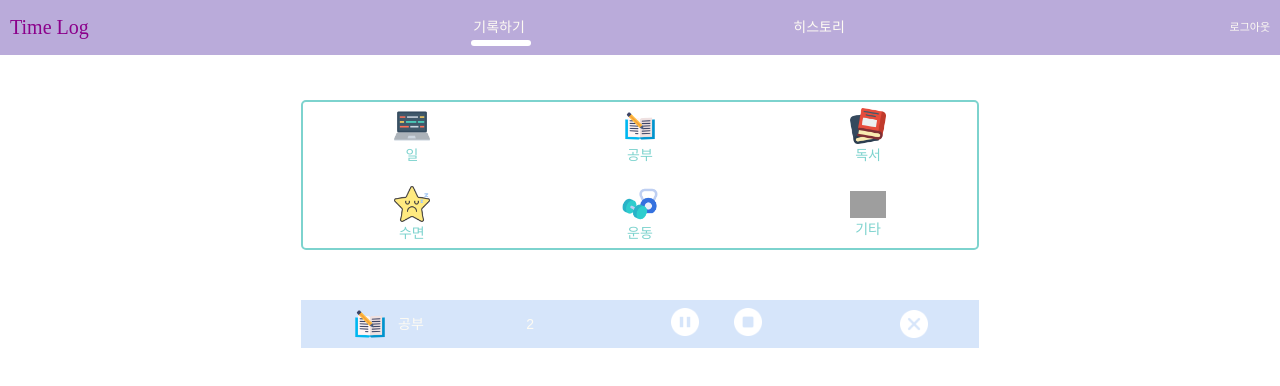
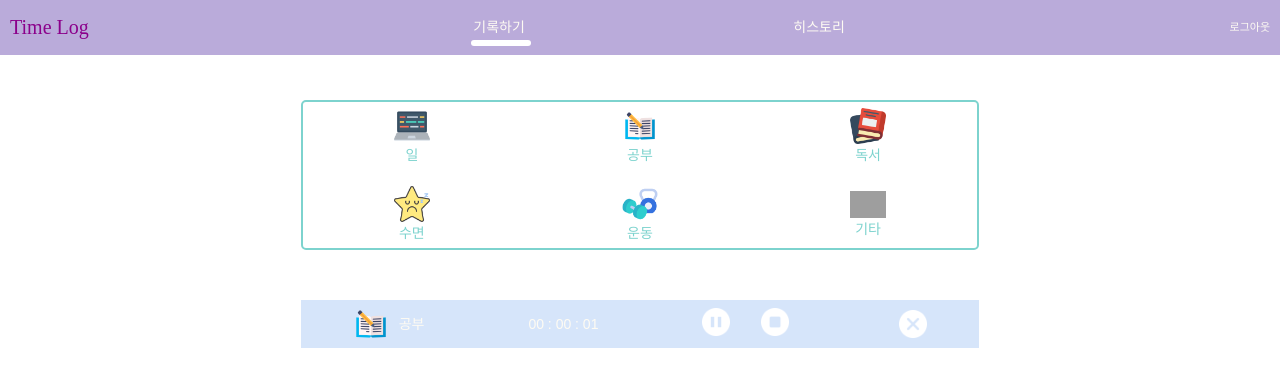
Before and after one commit to jo-love/time_log, a React (Create React App) app: page /record in a window 1280 px wide. Both pictures are taken after a click on the item "공부". Shown: the top 386 px of the page. Built offline with nearby package versions, Linux system fonts and the light colour scheme; grey boxes are pictures that could not be loaded; a web font is replaced by a local one.

Commit message:
fix: stopwatch 컴포넌트삭제 시 다른 컴포넌트에 타이머 덮어지는 오류 수정

```diff
--- a/src/pages/Record/Stopwatch.tsx
+++ b/src/pages/Record/Stopwatch.tsx
@@ -3,10 +3,9 @@ import { motion } from 'framer-motion';
 import { useEffect, useState } from 'react';
 
 import Category from 'utils/Category';
-import Timer from './Timer';
 import { pause, play, stop, close } from 'assets';
 
-const Container = styled.div`
+const Container = styled(motion.div)`
   ${(props) => props.theme.positions.spaceAround};
   align-items: center;
   width: 53%;
@@ -25,7 +24,6 @@ const Container = styled.div`
 `;
 const BtnIcon = styled(motion.img)`
   width: 28px;
-  margin-left: 35px;
   cursor: pointer;
 `;
 const IconVar = {
@@ -39,19 +37,33 @@ const IconVar = {
 };
 interface StopWatchProps {
   clickedItems: Category[];
-  setClickedItems: (arr: Category[]) => void;
+  setClickedItems: Function;
   list: Category;
+  index: number;
+  timerArr: number[];
+  setTimerArr: Function;
 }
 
-const StopWatch = ({ list, clickedItems, setClickedItems }: StopWatchProps) => {
+const StopWatch = ({
+  list,
+  clickedItems,
+  setClickedItems,
+  timerArr,
+  setTimerArr,
+  index,
+}: StopWatchProps) => {
   const [isPaused, setIsPaused] = useState(false);
-  const [timer, setTimer] = useState(0);
-  console.log(clickedItems, 'arr');
+  const [isClosed, setIsClosed] = useState(false);
+  const [time, setTime] = useState(0);
+
   useEffect(() => {
     let increment = 0;
     if (!isPaused) {
       increment = window.setInterval(() => {
-        setTimer((prev) => prev + 1);
+        setTime((prev) => prev + 1);
+        let newTimerArr = timerArr;
+        newTimerArr[index] = timerArr[index] + 1;
+        setTimerArr(newTimerArr);
       }, 1000);
     } else {
       clearInterval(increment);
@@ -59,21 +71,38 @@ const StopWatch = ({ list, clickedItems, setClickedItems }: StopWatchProps) => {
     return () => {
       clearInterval(increment);
     };
-  }, [isPaused]);
+  }, [index, isPaused, setTimerArr, timerArr]);
+
   const handlePause = () => {
     setIsPaused((prev) => !prev);
   };
+
   const removeItem = (code: string) => {
     setClickedItems(clickedItems.filter((it) => it.code !== code));
+
+    let newTimerArr = timerArr;
+    newTimerArr.splice(index, 1);
+    setTimerArr(newTimerArr);
   };
-  console.log(timer, 'timer');
+
+  const formatTime = () => {
+    const seconds = `0${timerArr[index] % 60}`.slice(-2);
+    const minutes = `0${Math.floor(timerArr[index] / 60) % 60}`.slice(-2);
+    const hours = `0${Math.floor(timerArr[index] / 3600)}`.slice(-2);
+    return `${hours} : ${minutes} : ${seconds}`;
+  };
+
+  const handleRecord = () => {
+    console.log('make array for record');
+  };
+
   return (
-    <Container>
+    <Container transition={{ type: 'lenear' }}>
       <div>
         <img width={36} src={list.img} alt={list.name} />
         <h3>{list.name}</h3>
       </div>
-      <Timer timer={timer} />
+      <span>{formatTime()}</span>
       <div>
         {isPaused ? (
           <BtnIcon
@@ -90,9 +119,14 @@ const StopWatch = ({ list, clickedItems, setClickedItems }: StopWatchProps) => {
             src={pause}
           />
         )}
-        <BtnIcon variants={IconVar} whileHover="hover" src={stop} />
+        <button
+          onClick={handleRecord}
+          style={{ marginLeft: '25px', background: 'transparent' }}
+          disabled={time === 0}
+        >
+          <BtnIcon variants={IconVar} whileHover="hover" src={stop} />
+        </button>
       </div>
-      {/* <OperationButtons /> */}
       <BtnIcon
         onClick={() => removeItem(list.code)}
         variants={IconVar}
--- a/src/pages/Record/Timer.tsx
+++ /dev/null
@@ -1,9 +0,0 @@
-interface TimerProps {
-  timer: number;
-}
-
-const Timer = ({ timer }: TimerProps) => {
-  return <span>{timer}</span>;
-};
-
-export default Timer;
--- a/src/pages/Record/index.tsx
+++ b/src/pages/Record/index.tsx
@@ -49,15 +49,18 @@ const ItemVar = {
 
 const Record = () => {
   const [clickedItems, setClickedItems] = useState<Category[]>([]);
+  const [timerArr, setTimerArr] = useState<number[]>([]);
 
   const addList = useCallback(
     (i: number) => {
       if (!clickedItems.includes(Category.allCases[i]))
         setClickedItems([...clickedItems, Category.allCases[i]]);
+      const temp = timerArr;
+      temp.push(0);
+      setTimerArr(temp);
     },
-    [clickedItems],
+    [clickedItems, timerArr],
   );
-
   return (
     <Wrapper>
       <SelectBox>
@@ -77,9 +80,12 @@ const Record = () => {
       {clickedItems.map((list, i) => (
         <StopWatch
           key={i}
+          index={i}
           list={list}
           clickedItems={clickedItems}
           setClickedItems={setClickedItems}
+          timerArr={timerArr}
+          setTimerArr={setTimerArr}
         />
       ))}
     </Wrapper>
--- a/src/utils/Enumerable.ts
+++ b/src/utils/Enumerable.ts
@@ -1,24 +1,18 @@
 export default class Enumerable {
   code: string;
-  name?: string;
+  name: string;
   img?: string;
 
-  constructor(code: string, name?: string, img?: string) {
+  constructor(code: string, name: string, img?: string, timer?: number) {
     this.code = code;
     this.name = name;
     this.img = img;
   }
 
-  public getName() {
+  public getName?() {
     return {
       value: this.code,
       label: this.name,
     };
   }
-  public getImg() {
-    return {
-      value: this.code,
-      src: this.img,
-    };
-  }
 }
```
Also changed, not shown: src/pages/Record/OperationButtons.tsx (deleted, +0 -51 lines), src/recoil/atoms.ts (+13 -10 lines).
